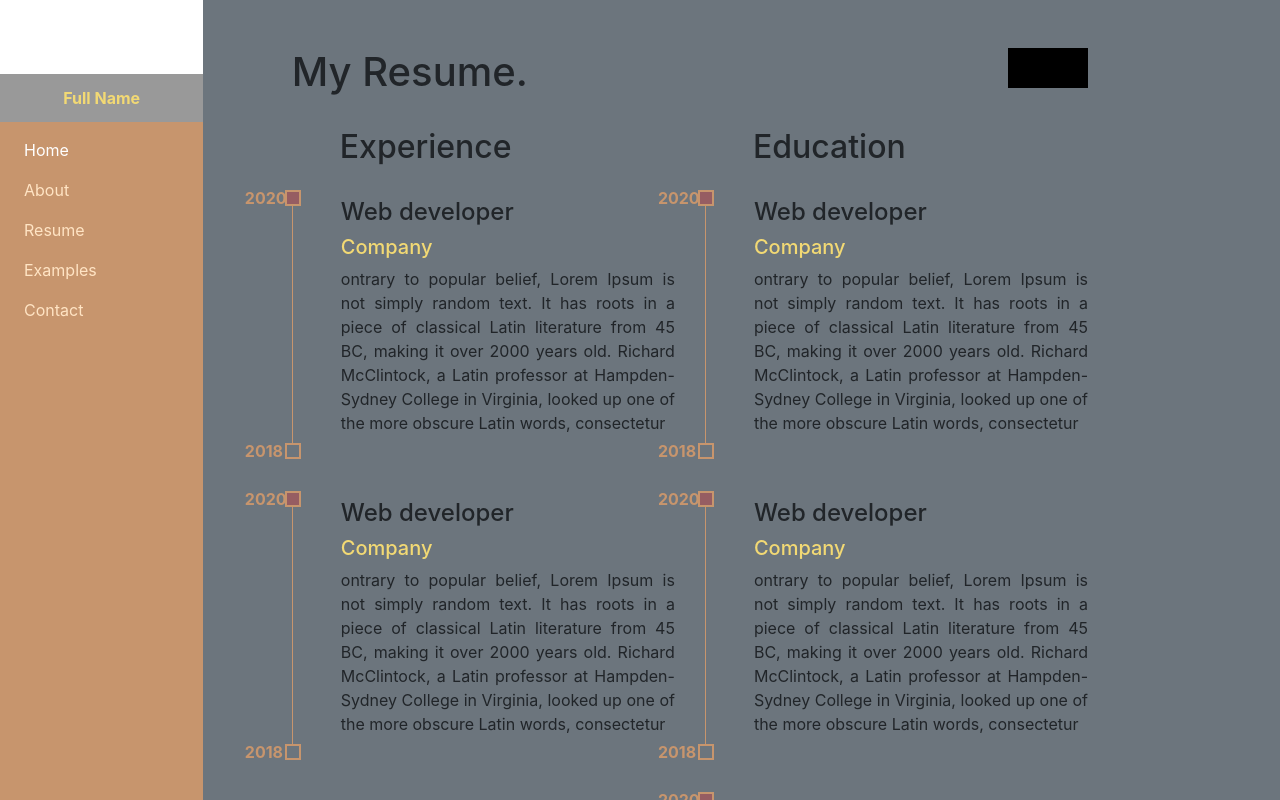
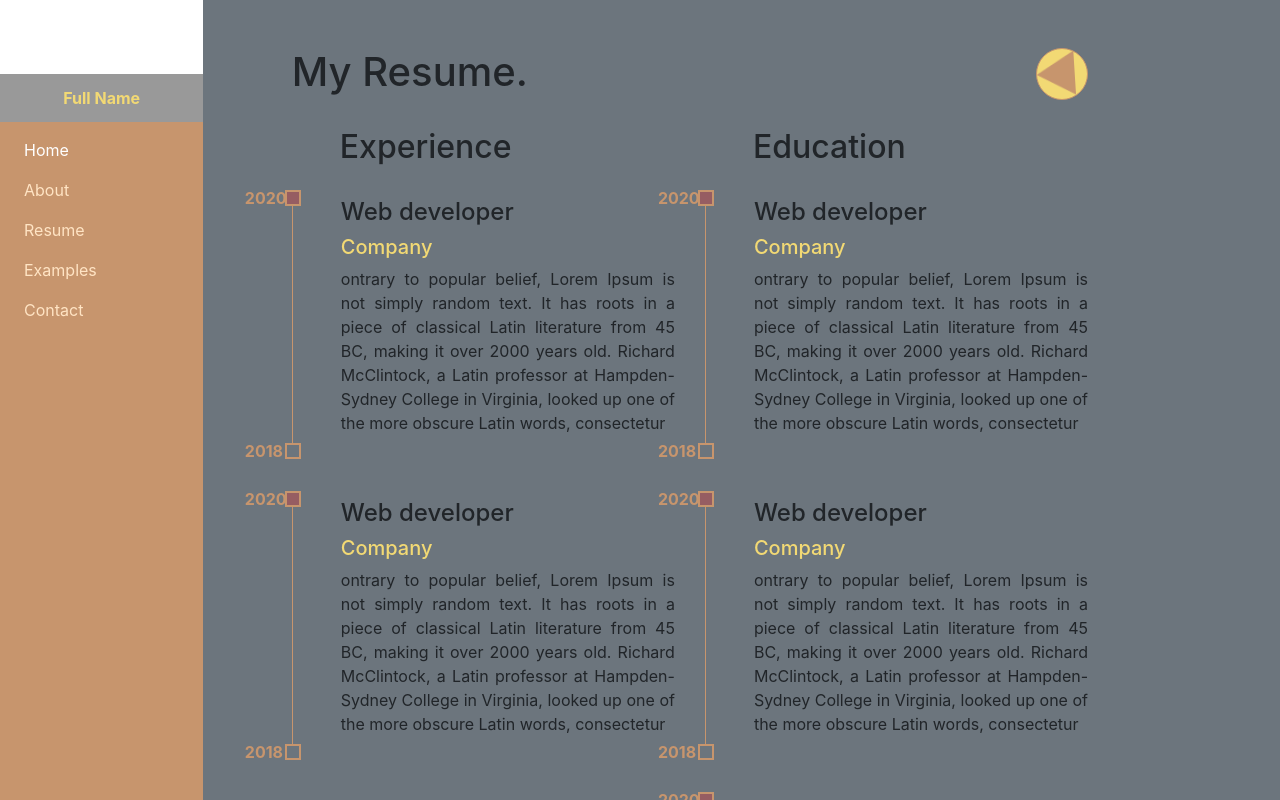
Before and after one commit to ObradovicZ/CV, a React (Create React App) app: page /resume in a window 1280 px wide. Built offline with nearby package versions, Linux system fonts and the light colour scheme.

Commit message:
- Triangle animation implemented

```diff
--- a/src/components/pages/Resume.tsx
+++ b/src/components/pages/Resume.tsx
@@ -12,11 +12,14 @@ function Resume() {
                 <Col xl={{span: 9, offset: 1}} lg={{span: 9, offset: 1}}
                      className={'mb-4 mt-5'}>
                     <Row className={'justify-content-between'}>
-                        <h1 >My Resume.</h1>
-                        <div style={{backgroundColor: 'black', width: '80px', height: '40px'}}/>
+                        <h1>My Resume.</h1>
+                        <div className='triangle-wrapper'>
+                            <div className='rotating-div'/>
+                        </div>
                     </Row>
                 </Col>
-                <Col xl={{span: 9, offset: 1}} lg={{span: 9, offset: 1}} className={'d-flex justify-content-between mb-5'}>
+                <Col xl={{span: 9, offset: 1}} lg={{span: 9, offset: 1}}
+                     className={'d-flex justify-content-between mb-5'}>
                     <Row className={'flex-column w-50'}>
                         <p className={'h2 pl-5'}>Experience</p>
                         <ResumeChronologySequence
--- a/src/sass/01-pages/Home.scss
+++ b/src/sass/01-pages/Home.scss
@@ -1,21 +1,19 @@
 .typewriter p {
-  overflow: hidden; /* Ensures the content is not revealed until the animation */
-  border-right: .15em solid transparent; /* The typwriter cursor */
-  white-space: nowrap; /* Keeps the content on a single line */
-  margin: 0; /* Gives that scrolling effect as the typing happens */
-  letter-spacing: .15em; /* Adjust as needed */
+  overflow: hidden;
+  border-right: .15em solid transparent;
+  white-space: nowrap;
+  margin: 0;
+  letter-spacing: .15em;
   animation:
           typing 3.5s steps(40, end),
           blink-caret 0.5s step-end 9;
 }
 
-/* The typing effect */
 @keyframes typing {
   from { width: 0 }
   to { width: 100% }
 }
 
-/* The typewriter cursor effect */
 @keyframes blink-caret {
   from, to { border-color: orange }
   50% { border-color: transparent; }
--- /dev/null
+++ b/src/sass/02-components/RotatingTrinagle.scss
@@ -0,0 +1,30 @@
+//Rotating triangle
+$wrapper-size:52px;
+$margin-bottom : $wrapper-size*74.29/100;
+$margin-x : $wrapper-size*42.86/100;
+.triangle-wrapper{
+  position: relative;
+  background-color: #f2d974;
+  border:1px solid $third-color;
+  border-radius: 50%;
+  width:$wrapper-size;
+  height:$wrapper-size;
+}
+
+.rotating-div{
+  position:absolute;
+  top:-1px;
+  left:3px;
+  width:0px;
+  height:0px;
+  border-left: $margin-x solid transparent;
+  border-right: $margin-x solid transparent;
+  border-bottom: $margin-bottom solid $third-color;
+  transform-origin: 50% 66.66%;
+  animation: rotation 2s linear infinite;
+}
+
+@keyframes rotation {
+  0% {transform: rotate(0deg)}
+  100% {transform: rotate(360deg)}
+}
--- a/src/sass/App.scss
+++ b/src/sass/App.scss
@@ -7,3 +7,4 @@
 
 @import '02-components/SidebarImageAndName';
 @import '02-components/Sidebar';
+@import '02-components/RotatingTrinagle';
```
